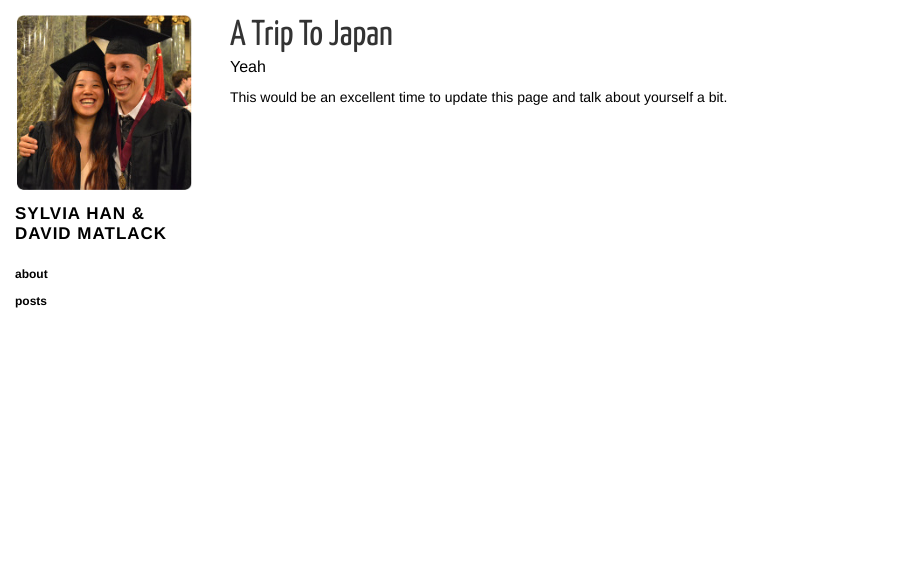
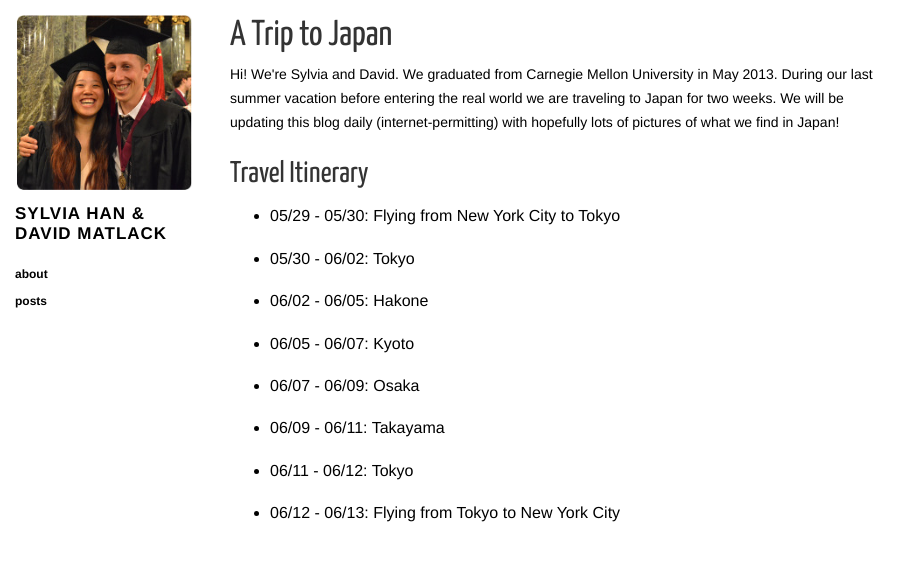
Before and after one commit to kasaharas/japan-blog, a Jekyll site: the page built from about.html, in a window 1280 px wide. Shown: the top 561 px of the page, without its empty margins (0-921 px from the left). Built offline with Jekyll 4.4.1, drawn with Linux system fonts in a browser that asks for light colours; nearby versions of some CDN libraries.

Commit message:
Updated about with some itinerary

```diff
--- a/about.html
+++ b/about.html
@@ -6,8 +6,27 @@ title: "About"
 
 <!-- You can edit this whole page, remove it, or use it as basis for any non-post pages you have. -->
 <section class="content">
-  <h1>A Trip To Japan</h1>
+  <h1>A Trip to Japan</h1>
 
-  Yeah
-  <p>This would be an excellent time to update this page and talk about yourself a bit.</p>
+  <p>
+  Hi! We're Sylvia and David. We graduated from Carnegie Mellon University in May 2013. During
+  our last summer vacation before entering the real world we are traveling to Japan for two
+  weeks. We will be updating this blog daily (internet-permitting) with hopefully lots of
+  pictures of what we find in Japan!
+  </p>
+
+  <h2>Travel Itinerary</h2>
+
+  <ul>
+    <li> 05/29 - 05/30: Flying from New York City to Tokyo </li>
+    <li> 05/30 - 06/02: Tokyo </li>
+    <li> 06/02 - 06/05: Hakone </li>
+    <li> 06/05 - 06/07: Kyoto </li>
+    <li> 06/07 - 06/09: Osaka </li>
+    <li> 06/09 - 06/11: Takayama </li>
+    <li> 06/11 - 06/12: Tokyo </li>
+    <li> 06/12 - 06/13: Flying from Tokyo to New York City </li>
+  </ul>
+
+
 </section>
```
